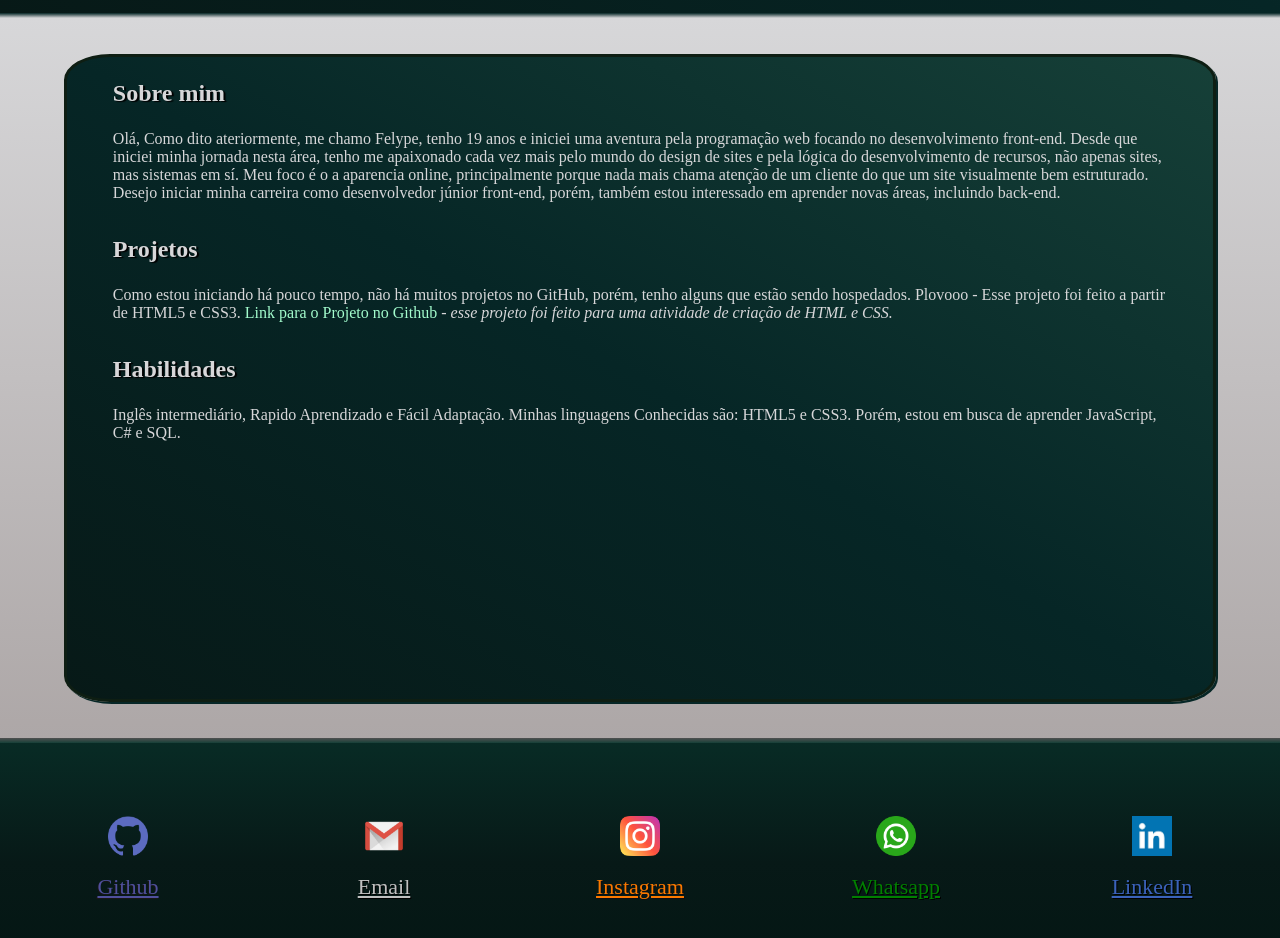
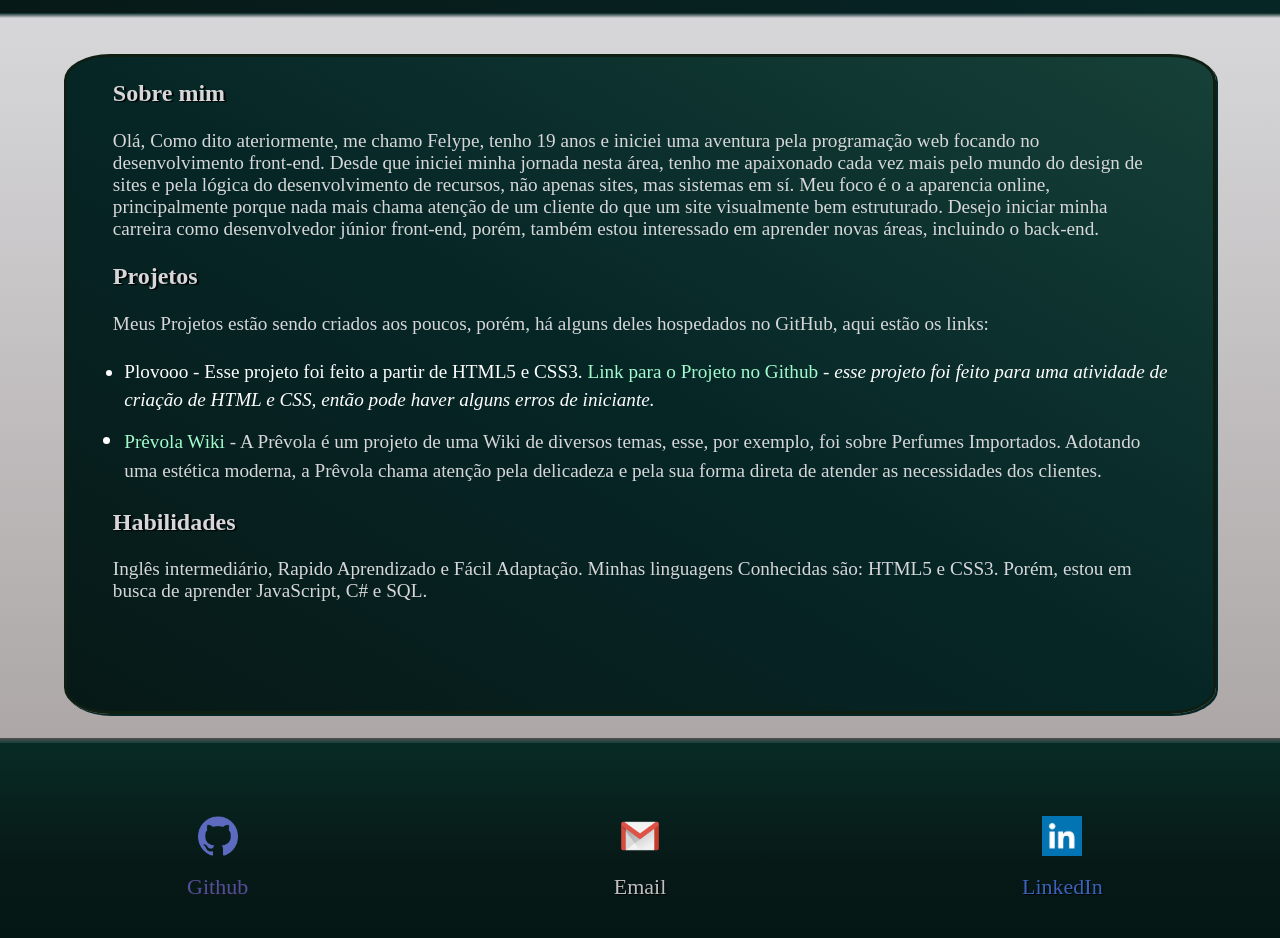
Before and after one commit to FelypeSposito/Portfolio, a plain HTML site: page index.html in a window 1280 px wide. Shown: the part 840-1778 px from the top of the page. Drawn offline with Linux system fonts and the light colour scheme; a web font is replaced by a local one.

Commit message:
detalhes finais (ESSE NÃO É A VERSÃO FINAL), ainda irei adicionar alguns recursos de bootstrap

```diff
--- a/CSS/Home.css
+++ b/CSS/Home.css
@@ -21,7 +21,7 @@
 
 .topo nav a{
     color: #000000;
-    font-size: 20px;
+    font-size: 23px;
     font-family: 'orienta';
     text-shadow: white 1px 1px 1px;
     text-decoration: none;
@@ -90,8 +90,8 @@
   grid-column-end: 2;
   grid-row-start: 3;
   grid-row-end: 3;
-  width: 90%;
-  height: 80%;
+  width: 100%;
+  height: 90%;
   justify-self: center;
 }
 
@@ -122,20 +122,21 @@
     margin-top: 3%;
     margin-left: 5%;
     margin-right: 5%;
-    font-size: 18px;
+    font-size: 150%;
 }
 
 ul{
     margin-left: 5%;
     margin-top: 2%;
-    line-height: 150%;
+    line-height: 120%;
+    font-size: 150%;
 }
 
 
 .fundodireito ul li a{
     text-decoration: none;
     color: black;
-    font-size: 18px;
+    font-size: 80%;
 }
 
 
@@ -162,6 +163,7 @@ ul{
     border: 3px solid #0e1e13;
     background-image: linear-gradient(to bottom left, #164038, #062626, #071917);
     box-shadow: #062626 2px 2px;
+    height: 101%;
 
 }
 
@@ -173,6 +175,8 @@ ul{
     font-family: 'orienta';
     color: #D7D7D9;
     text-shadow: black 2px 1px 1px;
+    font-size: 150%;
+
 }
 
 .fundosub1 p{
@@ -180,11 +184,26 @@ ul{
     margin-left: 4%;
     margin-right: 4%;
     color: #D7D7D9;
-    margin-bottom: 3%;
+    margin-bottom: 1%;
+    font-size: 120%;
 
 }
 
-.linkplovooo{
+.fundosub1 .prevola{
+    font-size: 80%;
+    margin-left: 0;
+}
+
+.fundosub1 li{
+    color: white;
+}
+
+.plovotexto{
+    color: white;
+    font-size: 80%;
+}
+
+.linkplovooo, a{
 
     text-decoration: none;
     color: rgb(163, 252, 205);
@@ -198,7 +217,7 @@ ul{
 .containerfooter{
     height: 30vh;
     display: grid;
-    grid-template-columns:5% 10% 10% 10% 10% 10% 10% 10% 10% 10% 5%;
+    grid-template-columns: 0.5% 33% 33% 33% 0.5%;
     grid-template-rows: 30% 20% 20% 30%;
     justify-items: center;
     align-items: center;
@@ -220,8 +239,8 @@ font-family: 'quattrocento';
 }
 
 .imgb{
-    grid-column-start: 4;
-    grid-column-end: 4;
+    grid-column-start: 3;
+    grid-column-end: 3;
     grid-row-start: 2;
     grid-row-end: 2;
     justify-self: center;
@@ -230,32 +249,13 @@ font-family: 'quattrocento';
 }
 
 .imgc{
-    grid-column-start: 6;
-    grid-column-end: 6;
+    grid-column-start: 4;
+    grid-column-end: 4;
     grid-row-start: 2;
     grid-row-end: 2;
     justify-self: center;
     align-self: center;
 }
-.imgd{
-    grid-column-start: 8;
-    grid-column-end: 8;
-    grid-row-start: 2;
-    grid-row-end: 2;
-    justify-self: center;
-    align-self: center;
-}
-
-.imge{
-    grid-column-start: 10;
-    grid-column-end: 11;
-    grid-row-start: 2;
-    grid-row-end: 2;
-    justify-self: center;
-    align-self: center;
-
-}
-
 
 .gitlink{
     grid-column-start: 2;
@@ -269,8 +269,8 @@ font-family: 'quattrocento';
 }
 
 .emaillink{
-    grid-column-start: 4;
-    grid-column-end: 4;
+    grid-column-start: 3;
+    grid-column-end: 3;
     grid-row-start: 3;
     grid-row-end: 3;
     color: silver;
@@ -279,30 +279,10 @@ font-family: 'quattrocento';
     text-shadow: black 1px 1px
 }
 
-.instalink{
-    grid-column-start: 6;
-    grid-column-end: 6;
-    grid-row-start: 3;
-    grid-row-end: 3;
-    color: rgb(250, 121, 0);
-    justify-self: center;
-    align-self: center;
-    text-shadow: rgb(11, 13, 20) 1px 1px;
-}
-.whatslink{
-    grid-column-start: 8;
-    grid-column-end: 8;
-    grid-row-start: 3;
-    grid-row-end: 3;
-    color: green;
-    justify-self: center;
-    align-self: center;
-    text-shadow: black 1px 1px;
-}
 
 .linklink{
-    grid-column-start: 10;
-    grid-column-end: 10;
+    grid-column-start: 4;
+    grid-column-end: 4;
     grid-row-start: 3;
     grid-row-end: 3;
     justify-self: center;
@@ -316,6 +296,13 @@ font-family: 'quattrocento';
         background-color: #5b2828;
         height: 8vh;
         text-decoration: underline;
+    }
+}
+
+
+@media screen and (max-width: 800px) {
+    .topo nav a{
+        font-size: 16px;
     }
 }
 
@@ -354,9 +341,20 @@ font-family: 'quattrocento';
             grid-column-start: 2;
             grid-column-end: 2;
             padding-top: 15%;
+            font-size: 25px;
         }
 
     }
+
+
+    @media screen and (max-width: 800px) {
+        .minhafoto{
+            width: 100%;
+        }
+
+    }
+
+
 
     @media screen and (max-width: 800px) {
         .fundodireito{
@@ -379,7 +377,8 @@ font-family: 'quattrocento';
 @media screen and (max-width: 800px) {
     .fundodireito p{
         margin-top: 10%;
-        margin-bottom: 8%
+        margin-bottom: 8%;
+        font-size: 115%;
     }
     }
 
@@ -394,13 +393,13 @@ font-family: 'quattrocento';
 
   @media screen and (max-width:800px){
     .containersub1{
-        height: 120vh;
+        height: 110vh;
     }
     }
 
   @media screen and (max-width:800px){
     .fundosub1{
-        height: 90%;
+        height: 100%;
 
     }
 
@@ -416,11 +415,21 @@ font-family: 'quattrocento';
 
   @media screen and (max-width:800px) {
     .fundosub1 p{
-        font-size: 14px;
+        font-size: 80%;
         margin-bottom: 6%
 
     }
   }
+
+
+  @media screen and (max-width:800px) {
+    .fundosub1 .prevola, .plovotexto{
+        font-size: 50%;
+        line-height: normal;
+
+    }
+  }
+
 
 
 
@@ -437,3 +446,48 @@ font-family: 'quattrocento';
 
     }
 }
+
+@media screen and (max-width:800px) {
+    .imga{
+          width: 40%;
+
+    }
+}
+
+@media screen and (max-width:800px) {
+    .imgb{
+          width: 40%;
+
+    }
+}
+
+@media screen and (max-width:800px) {
+    .imgc{
+          width: 40%;
+
+    }
+}
+
+@media screen and (max-width:800px) {
+    .gitlink{
+          justify-self: center;
+          align-self: center;
+          opacity: 0%;
+
+    }
+}
+
+@media screen and (max-width:800px) {
+    .emaillink{
+          font-size: 0px;
+          opacity: 0%;
+
+    }
+}
+
+@media screen and (max-width:800px) {
+    .linklink{
+          opacity: 0%;
+
+    }
+}
--- a/index.html
+++ b/index.html
@@ -36,12 +36,12 @@
 <div class="fundodireito">
    <center> <h2 class="bemvindo">Bem Vindo!</h2></center>
     <p class="textobemvindo">Ola! Seja Bem Vindo! Meu nome é <strong>Felype de Faria Sposito</strong> e aqui no meu portfólio você verá algumas coisas sobre mim que talvez possa ser do seu interesse, aqui está uma lista: <br>
-        <i><small>basta clicar!</small></i>
-       <ul>
+        <i><small>(É só clicar!)</small></i>
+       <ul class="lista1">
         <li><a href="#subsobremim">Um pouco sobre mim</a></li>
        <li> <a href="#subsobremim">Projetos Finalizados</a></li>
         <li><a href="#subsobremim">Habilidades</a></li>
-        <li><a href="#subsobremim">Contatos</a></li>
+        <li><a href="#contatos">Contatos</a></li>
     </ul>
     </p>
 </div>
@@ -55,13 +55,21 @@
 <div class="containersub1">
 
 <div class="fundosub1"><h2 class="subsobremim" id="subprojetos" >Sobre mim</h2>
-    <p class="textosub1">Olá, Como dito ateriormente, me chamo Felype, tenho 19 anos e iniciei uma aventura pela programação web focando no desenvolvimento front-end. Desde que iniciei minha jornada nesta área, tenho me apaixonado cada vez mais pelo mundo do design de sites e pela lógica do desenvolvimento de recursos, não apenas sites, mas sistemas em sí. Meu foco é o a aparencia online, principalmente porque nada mais chama atenção de um cliente do que um site visualmente bem estruturado. Desejo iniciar minha carreira como desenvolvedor júnior front-end, porém, também estou interessado em aprender novas áreas, incluindo back-end.</p>
+    <p class="textosub1">Olá, Como dito ateriormente, me chamo Felype, tenho 19 anos e iniciei uma aventura pela programação web focando no desenvolvimento front-end. Desde que iniciei minha jornada nesta área, tenho me apaixonado cada vez mais pelo mundo do design de sites e pela lógica do desenvolvimento de recursos, não apenas sites, mas sistemas em sí. Meu foco é o a aparencia online, principalmente porque nada mais chama atenção de um cliente do que um site visualmente bem estruturado. Desejo iniciar minha carreira como desenvolvedor júnior front-end, porém, também estou interessado em aprender novas áreas, incluindo o back-end.</p>
 
     <h2 class="subprojetos" id="subhabilidades">Projetos</h2>
-    <p class="textosub2">Como estou iniciando há pouco tempo, não há muitos projetos no GitHub, porém, tenho alguns que estão sendo hospedados.
+    <p class="textosub2"> Meus Projetos estão sendo criados aos poucos, porém, há alguns deles hospedados no GitHub, aqui estão os links:
 
-        Plovooo - Esse projeto foi feito a partir de HTML5 e CSS3. <a class="linkplovooo" target="_blank" href="https://felypesposito.github.io/Atividade-Plovooo/HTML/Aquaticos.HTML">Link para o Projeto no Github</a><i> - esse projeto foi feito para uma atividade de criação de HTML e CSS.</i></p>
+        <ul>
 
+       <li class="plovotexto"> Plovooo - Esse projeto foi feito a partir de HTML5 e CSS3. <a class="linkplovooo" target="_blank" href="https://felypesposito.github.io/Atividade-Plovooo/HTML/Aquaticos.HTML">Link para o Projeto no Github</a><i> - esse projeto foi feito para uma atividade de criação de HTML e CSS, então pode haver alguns erros de iniciante.</i></p></li>
+
+       <li>
+       <p class="prevola"> <a class="prevolalink" target="_blank" href="https://felypesposito.github.io/bootstrap/">Prêvola Wiki</a> - A Prêvola é um projeto de uma Wiki de diversos temas, esse, por exemplo, foi sobre Perfumes Importados. Adotando uma estética moderna, a Prêvola chama atenção pela delicadeza e pela sua forma direta de atender as necessidades dos clientes.</p>
+
+       </li>
+
+    </ul>
     <h2 class="subhabilidades">Habilidades</h2>
     <p class="textosub3">Inglês intermediário, Rapido Aprendizado e Fácil Adaptação. Minhas linguagens Conhecidas são: HTML5 e CSS3. Porém, estou em busca de aprender JavaScript, C# e SQL.</p>
 </div>
@@ -83,14 +91,9 @@
     <a class="imgb" href="mailto:felype.f.sposito@gmail.com"><img width="40px" src="IMG/gmail.png" alt=""></a>
     <a class="emaillink" href="mailto:felype.f.sposito@gmail.com">Email</a>
 
-    <a class="imgc" target="_blank" href="https://www.instagram.com/relurpz/"><img width="40px" src="IMG/instagramcolor.png" alt=""></a>
-    <a class="instalink" target="_blank" href="https://www.instagram.com/relurpz/">Instagram</a>
 
-    <a class="imgd" href="tel:+5511933175390"><img width="40px" src="IMG/whatsappcolor.png" alt=""></a>
-    <a class="whatslink" href="tel:+5511933175390">Whatsapp</a>
-
-    <a class="imge" target="_blank" href="https://www.linkedin.com/in/felype-sposito-292284218/"><img width="40px" src="IMG/link.jpeg" alt=""></a>
-    <a class="linklink" target="_blank" href="https://www.linkedin.com/in/felype-sposito-292284218/">LinkedIn</a>
+    <a class="imgc" target="_blank" href="https://www.linkedin.com/in/felype-sposito-292284218/"><img width="40px" src="IMG/link.jpeg" alt=""></a>
+    <a class="linklink" id="contatos" target="_blank" href="https://www.linkedin.com/in/felype-sposito-292284218/">LinkedIn</a>
 
 </div>
 
```
